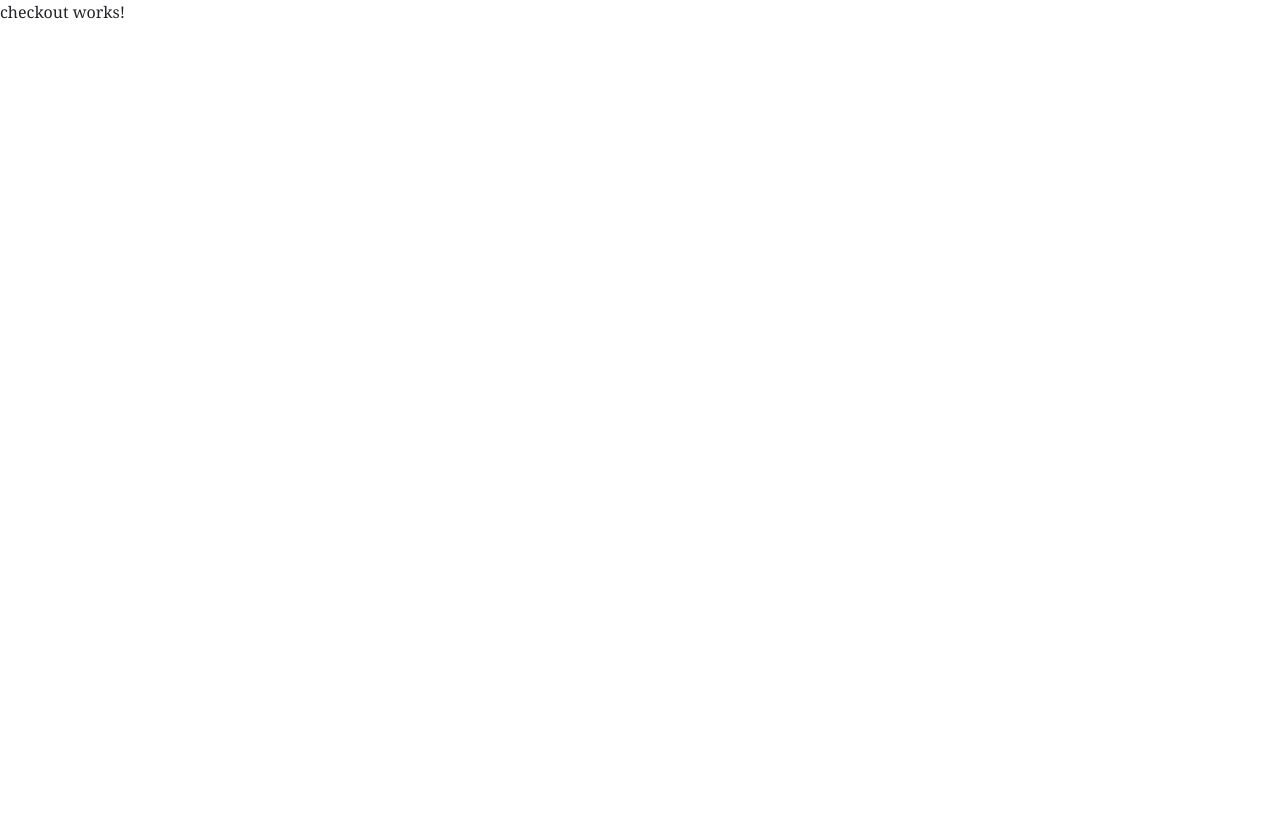
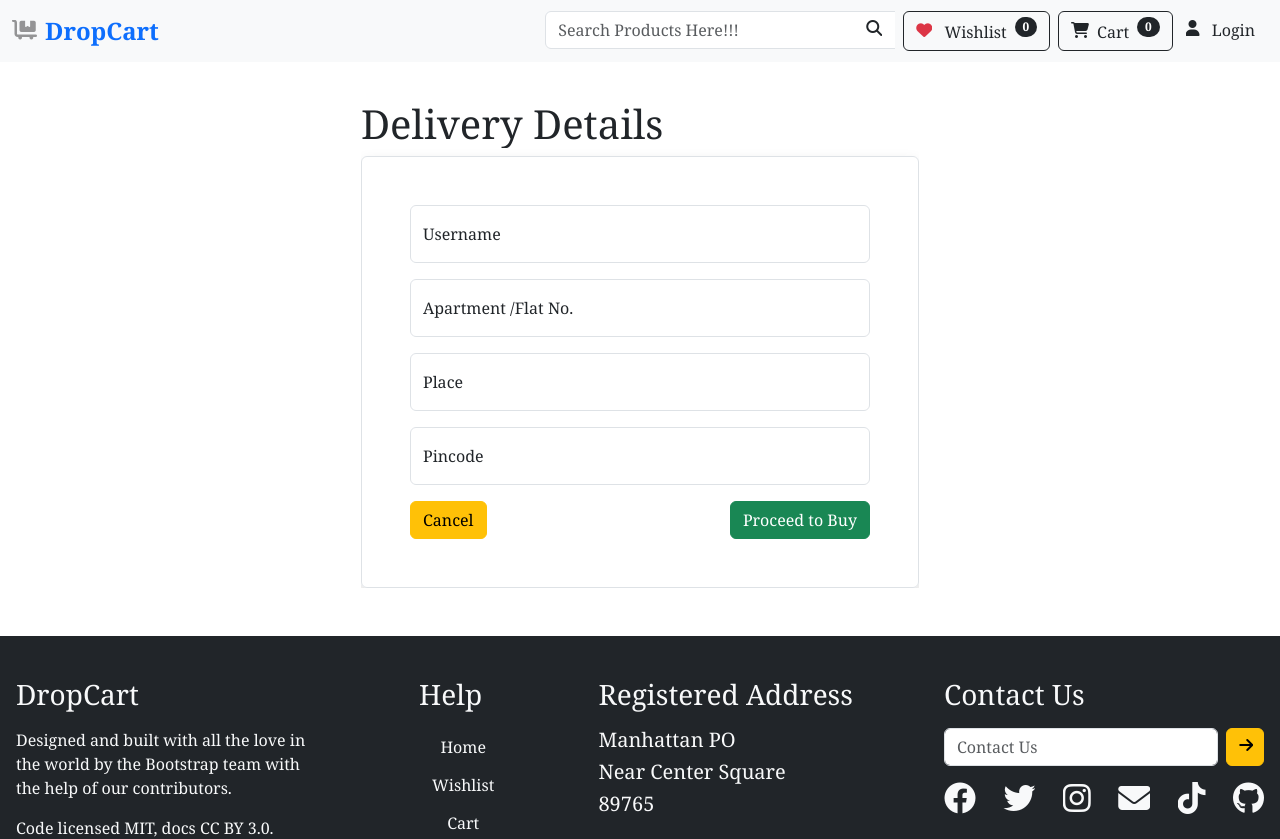
Before and after one commit to akhilanithin/Ecommerce-Angular, an Angular app: page /user/checkout in a window 1280 px wide. Shown: the top 839 px of the page. Before the commit the page ends 800 px from the top, so only its background shows below. Built offline with nearby package versions, Linux system fonts and the light colour scheme; a web font is replaced by a local one.

Commit message:
cart update

```diff
--- a/src/app/cart/cart.component.html
+++ b/src/app/cart/cart.component.html
@@ -37,18 +37,18 @@
                                 <td> <img height="100px" width="100px" [src]="product.image" alt=""> </td>
                                 <td>
                                     <div class="d-flex">
-                                        <button (click)="decrementQuantity(product.id)" class="btn fw-bolder fs-2">-</button>
+                                        <button (click)="decrementQuantity(product._id)" class="btn fw-bolder fs-2">-</button>
                                          <input class="form-control text-center" id="inputQuantity" type="num" [value]="product.quantity" style="max-width: 3rem" readonly/>
-                                        <button  (click)="incrementQuantity(product.id)"class="btn fw-bolder fs-2">+</button>
+                                        <button  (click)="incrementQuantity(product._id)"class="btn fw-bolder fs-2">+</button>
                                     </div>
                                 </td>
                                 <td>${{product.totalPrice}}</td>
-                                <td> <button class="btn fs-4"><i class="fa-solid fa-trash text-danger"></i></button> </td>
+                                <td> <button (click)="removeItem(product._id)" class="btn fs-4"><i class="fa-solid fa-trash text-danger"></i></button> </td>
                             </tr>
                         </tbody>
                     </table>
                     <div class="d-flex justify-content-end">
-                        <button class="btn btn-warning me-2">Empty cart</button>
+                        <button (click)="emptyCart()" class="btn btn-warning me-2">Empty cart</button>
 
                         <a routerLink="" class="btn btn-success">Shop More</a>
 
--- a/src/app/cart/cart.component.ts
+++ b/src/app/cart/cart.component.ts
@@ -71,5 +71,31 @@ export class CartComponent implements OnInit {
     })
   }
 
+  removeItem(id:any){
+    this.api.removeCartItemAPI(id).subscribe({
+      next:(res:any)=>{
+        this.getcart()
+        this.getCartTotalPrice()
+        this.api.getCartCount()
+      },
+      error:(err:any)=>{
+        console.log(err.error);
+      }
+    })
+  }
+
+  emptyCart(){
+    this.api.emptyCartAPI().subscribe({
+      next:(res:any)=>{
+        this.getcart()
+        this.getCartTotalPrice()
+        this.api.getCartCount()
+      },
+      error:(err:any)=>{
+        console.log(err.error);
+      }
+    })
+  }
+
 
 }
--- a/src/app/checkout/checkout.component.html
+++ b/src/app/checkout/checkout.component.html
@@ -1 +1,42 @@
-<p>checkout works!</p>
+<app-header></app-header>
+<div style="height: auto; margin-top: 100px;" class="container w-100 d-flex justify-content-center align-items-center flex-column">
+    <div *ngIf="!checkoutStatus" class="w-50">
+        <h1>Delivery Details</h1>
+        <form [formGroup]="checkOutForm" class="border rounded shadow p-5" (ngSubmit)="proceedToBuy()">
+            <div class="form-floating mb-3">
+                <input type="text" class="form-control" id="floatingInputname" placeholder="Username" name="uname" formControlName="uname">
+                <label for="floatingInputname">Username</label>
+              </div>
+              <div class="form-floating mb-3">
+                <input type="text" class="form-control" id="floatingInputflat" placeholder="Apartment /Flat No." name="flat" formControlName="flat">
+                <label for="floatingInputflat">Apartment /Flat No.</label>
+              </div>
+              <div class="form-floating mb-3">
+                <input type="text" class="form-control" id="floatingInputlocation" placeholder="Place" name="place" formControlName="place">
+                <label for="floatingInputlocation">Place</label>
+              </div>
+              <div class="form-floating mb-3">
+                <input type="text" class="form-control" id="floatingInputpin" placeholder="Pincode" name="pincode" formControlName="pincode">
+                <label for="floatingInputpin">Pincode</label>
+              </div>
+              <div class="d-flex justify-content-between">
+                <button (click)="cancel()" class="btn btn-warning">Cancel</button>
+                <button class="btn btn-success" type="submit">Proceed to Buy</button>
+              </div>
+        </form>
+    </div>
+    <div *ngIf="checkoutStatus" class="w-50">
+        <h1 class="mb-5">Payment Details</h1>
+        <h3>Devilery Address</h3>
+        <h5>{{checkOutForm.value.uname}}</h5>
+        <h5>{{checkOutForm.value.flat}}</h5>
+        <h5>{{checkOutForm.value.place}}</h5>
+        <h5>{{checkOutForm.value.pincode}}</h5>
+        <div class="d-flex justtify-content-center mt-3">
+            <h6 class="fw-bolder">Total Amount: <span class="text-danger">$ 3000</span></h6>
+
+        </div>
+    </div>
+</div>
+
+<app-footer></app-footer>
--- a/src/app/checkout/checkout.component.ts
+++ b/src/app/checkout/checkout.component.ts
@@ -1,4 +1,5 @@
 import { Component } from '@angular/core';
+import { FormBuilder, Validators } from '@angular/forms';
 
 @Component({
   selector: 'app-checkout',
@@ -7,4 +8,26 @@ import { Component } from '@angular/core';
 })
 export class CheckoutComponent {
 
+  checkoutStatus:boolean = false
+  checkOutForm = this.fb.group({
+    uname:['',[Validators.required,Validators.pattern('[a-zA-Z ]*')]],
+    flat:['',[Validators.required,Validators.pattern('[a-zA-Z0-9 ]*')]],
+    place:['',[Validators.required,Validators.pattern('[a-zA-Z ]*')]],
+    pincode:['',[Validators.required,Validators.pattern('[0-9]*')]],
+  })
+  constructor(private fb:FormBuilder){
+
+  }
+
+  cancel(){
+    this.checkOutForm.reset()
+  }
+
+  proceedToBuy(){
+    if(this.checkOutForm.valid){
+      this.checkoutStatus = true
+    }else{
+      alert("Invalid Form")
+    }
+  }
 }
--- a/src/app/services/api.service.ts
+++ b/src/app/services/api.service.ts
@@ -83,4 +83,12 @@ export class ApiService {
     return this.http.get(`${this.SERVER_URL}/user/cart/decrement/${id}`,this.appendTokenHeader())
   }
 
+  removeCartItemAPI = (id:any)=>{
+    return this.http.delete(`${this.SERVER_URL}/user/cart/remove/${id}`,this.appendTokenHeader())
+  }
+
+  emptyCartAPI = ()=>{
+    return this.http.delete(`${this.SERVER_URL}/user/cart/empty`,this.appendTokenHeader())
+  }
+
 }
```
